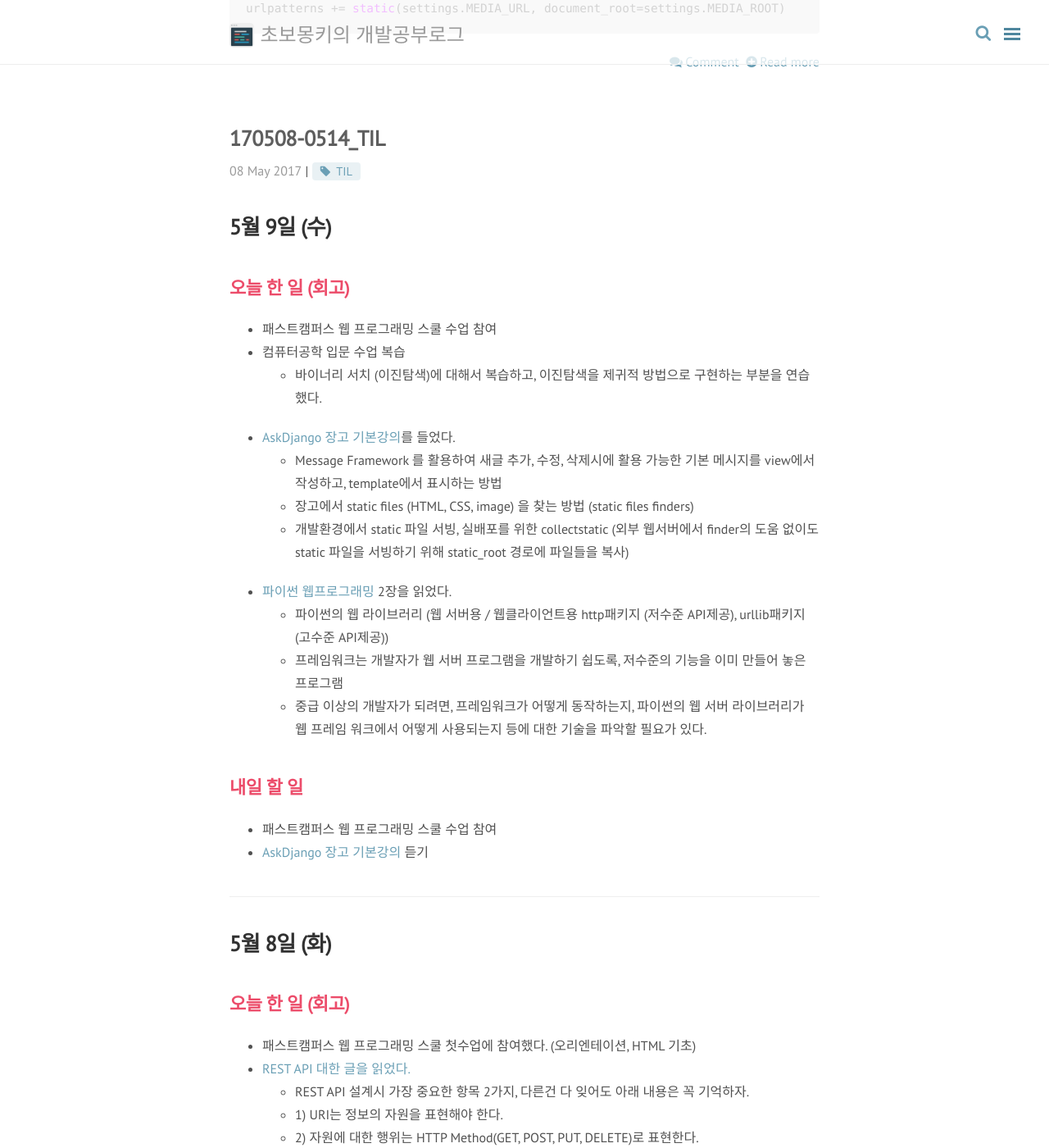
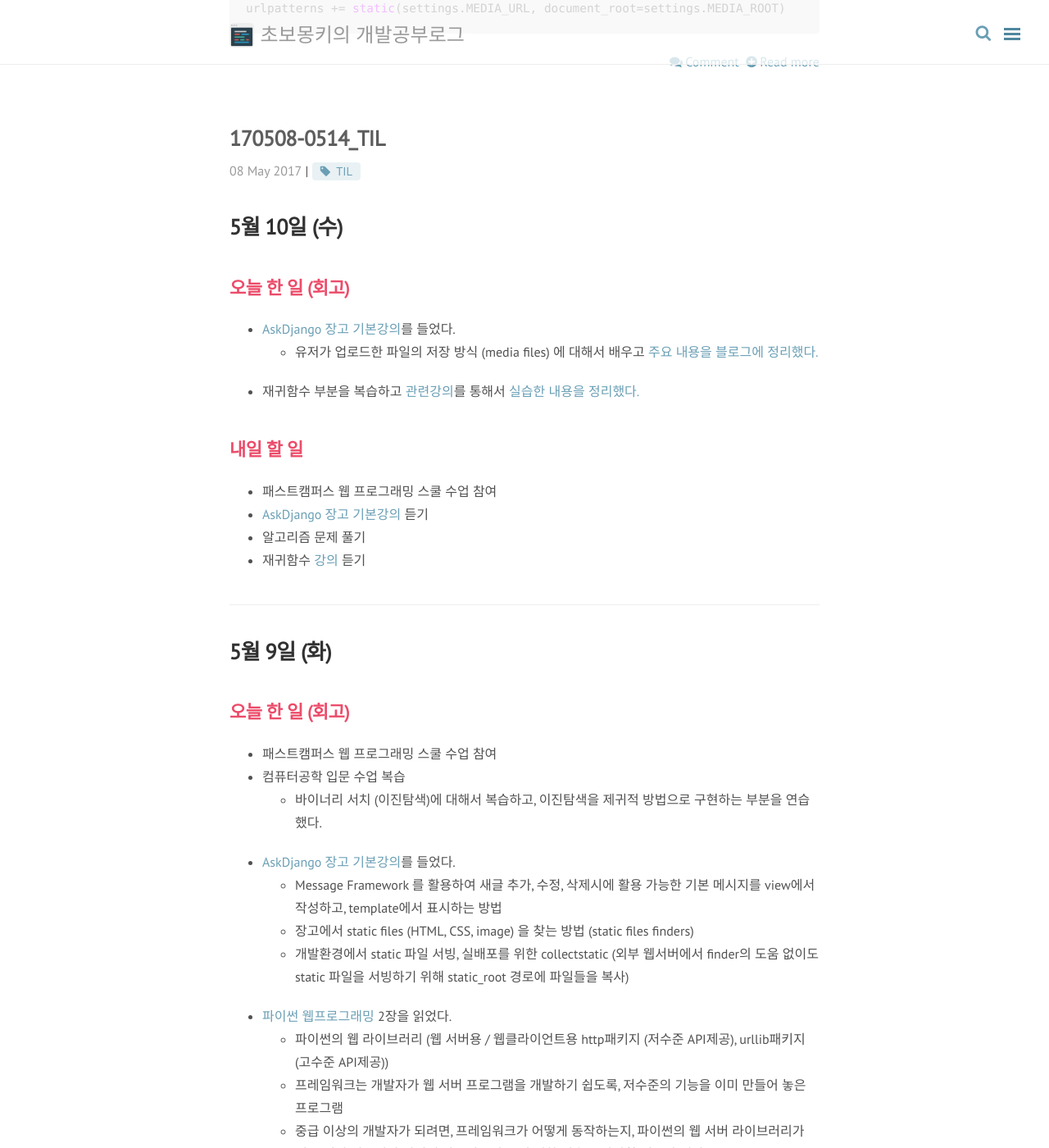
Before and after one commit to karlbishnu/.github.io, a Jekyll site: the page built from blog/index.html, in a window 1280 px wide and 1400 px high, scrolled down 4261 px. Shown: the whole window at 82% size. Built offline with Jekyll 4.4.1, drawn with Linux system fonts in a browser that asks for light colours; nearby versions of some CDN libraries; the list of posts is cut into pages by our own code; comment, search, counter and statistics services are not loaded.

Commit message:
add blog post

````diff
--- a/_posts/TIL(Today I Learned)/2017-05-08-05-14-TIL.md
+++ b/_posts/TIL(Today I Learned)/2017-05-08-05-14-TIL.md
@@ -6,7 +6,24 @@ permalink: /til/:year/:month/:day/:title/
 tags: [TIL]
 comments: true
 ---
-# 5월 9일 (수)
+# 5월 10일 (수)
+
+## 오늘 한 일 (회고)
+- [AskDjango 장고 기본강의](https://nomade.kr/vod/django/)를 들었다.
+	- 유저가 업로드한 파일의 저장 방식 (media files) 에 대해서 배우고 [주요 내용을 블로그에 정리했다.](https://wayhome25.github.io/django/2017/05/10/media-file/)
+- 재귀함수 부분을 복습하고 [관련강의](https://www.inflearn.com/course/%EC%95%8C%EA%B3%A0%EB%A6%AC%EC%A6%98-%EA%B0%95%EC%A2%8C/)를 통해서 [실습한 내용을 정리했다.](https://wayhome25.github.io/cs/2017/04/15/cs-16-1-recursion/)
+<!-- - [알고리즘 문제](https://codility.com/demo/results/trainingD2YE5N-7Y4/)를 풀려고 1시간 동안 시도 했지만 자꾸 일부 테스트에서 시간초과가 되었다. 결국 다른 사람 답안을 찾아보았는데, 비둘기집 원리 (pigeonhole principle) 를 응용해야 쉽게 풀 수 있는 문제였다.  -->
+
+
+## 내일 할 일
+- 패스트캠퍼스 웹 프로그래밍 스쿨 수업 참여
+- [AskDjango 장고 기본강의](https://nomade.kr/vod/django/) 듣기
+- 알고리즘 문제 풀기
+- 재귀함수 [강의]((https://www.inflearn.com/course/%EC%95%8C%EA%B3%A0%EB%A6%AC%EC%A6%98-%EA%B0%95%EC%A2%8C/)) 듣기
+
+---
+
+# 5월 9일 (화)
 
 ## 오늘 한 일 (회고)
 - 패스트캠퍼스 웹 프로그래밍 스쿨 수업 참여
--- /dev/null
+++ b/_posts/cs/2017-04-15-cs-16-1-recursion.md
@@ -0,0 +1,171 @@
+---
+layout: post
+title: 강의노트 15-1. 재귀함수(피보나치, 하노이의 탑, 최소공배수 등)
+category: 컴퓨터공학
+permalink: /cs/:year/:month/:day/:title/
+comments: true
+---
+> 패스트캠퍼스 컴퓨터공학 입문 수업을 듣고 중요한 내용을 정리했습니다. 개인공부 후 자료를 남기기 위한 목적임으로 내용 상에 오류가 있을 수 있습니다.
+
+
+# 재귀함수 (recursion)
+
+- 함수 정의 내에 같은 이름의 함수가 올 때 이를 재귀함수라 부른다.
+- 반드시 탈출조건이 있어야 [stack overflow](https://ko.wikipedia.org/wiki/%EC%8A%A4%ED%83%9D_%EC%98%A4%EB%B2%84%ED%94%8C%EB%A1%9C)를 방지할 수 있다.
+- 같은 행위가 반복될 때 재귀함수를 사용한다.
+
+## 예시 - 순차탐색
+
+```python
+def search(li, begin, end, target):
+    if begin>end:
+        return -1
+    elif target == li[begin]:
+        return begin
+    else:
+        return search(li, begin+1, end, target)
+
+li = [1,6,10,7,2,5]
+target = 10
+search(li, 0, 5, 10) # 2
+```
+
+## 예시 - 2진수 변환
+
+```python
+def print_binary(n):
+    if n<2:
+        print(n, end='')
+    else:
+        print_binary(n//2)
+        print(n%2,end='')
+
+print_binary(15) #1111
+```
+
+## 예시 - 배열의 합
+- li[0]에서 li[n-1] 까지의 합을 구하여 리턴
+- 재귀적 사고방식: li[n-1] + (li[n-2] 까지의 합) 을 구한다
+
+```python
+def sum(n, li):
+    if n<=0 or n >= len(li):
+        return 0
+    return li[n-1] + sum(n-1, li)
+```
+
+
+## 예시 - 0~n 까지의 합계 구하기
+
+```python
+def sum(n): # 이 함수의 목표는 0~n 까지의 합을 구하는 것이다
+    if n == 0: # n=0 이면 합은 0이다
+        return 0
+    return n + sum(n-1) # n이 0보다 크면 0에서 n 까지의 합은, n-1까지의 합에 n을 더한 것이다.
+
+sum(4) # 10
+```
+
+<center>
+ <figure>
+ <img src="/assets/post-img/cs/sum.png" alt="views">
+ <figcaption></figcaption>
+ </figure>
+ </center>
+
+
+
+## 예시 - 1~n 까지의 곱 구하기
+
+```python
+def factorial(n):
+    if n == 0:
+        return 1
+    return n * factorial(n-1)
+
+factorial(4)
+```
+
+<center>
+ <figure>
+ <img src="/assets/post-img/cs/factorial.png" alt="views">
+ <figcaption></figcaption>
+ </figure>
+ </center>
+
+
+
+
+## 예시 - x^n 구현
+
+```python
+def power(x, n):
+    if n == 0:
+        return 1
+    return x * power(x, n-1)
+
+power(2,10) # 1024
+```
+
+## 예시 - 피보나치 수열
+
+```python
+# 피보나치 수열의 index n의 값을 리턴
+# 피보나치 수열 : 1, 1, 2, 3, 5, 8, 13, 21, 34 ...
+def fibo(n):
+    # 재귀함수는 탈출조건이 꼭 필요하다.
+    if n == 0 or n == 1:
+        return 1
+    return fibo(n-2) + fibo(n-1)
+
+# index n까지의 피보나치 수열 구하기
+def fibo_list(n):
+    for i in range(n):
+        print(fibo(i), end= " ")
+```
+
+## 예시 - 최대공약수 (유클리드 호제법)
+- 참고: 두수의 곱을 최대공약수로 나누면 최소공배수가된다.
+
+```python
+def gcd(m, n):
+    if m < n:
+        m, n = n, m
+    if m % n == 0:
+        return n
+    else:
+        return gcd(n, m%n)
+
+print(gcd(48, 60)) # 12
+```
+
+## 예시 - 하노이 타워
+- [참고](http://ledgku.tistory.com/39)
+- A에 있는 n개의 원반 중 맨 아래에 있는 n번째 원반을 제외한 나머지 원반을 모두 B로 옮긴다.
+- A에 남은 하나의 원반을 C로 옮긴다.
+- B의 모든 원반을 C로 옮긴다.
+
+```python
+def hanoi(num, _from, _by, _to):
+    #탈출 조건
+    if num == 1:
+        print("{}에서 {}로 {} 번째 원반 이동".format(_from, _to, num))
+        return
+
+    hanoi(num-1, _from, _to, _by)
+    print("{}에서 {}로 {} 번째 원반 이동".format(_from, _to, num))
+    hanoi(num-1, _by, _from, _to)
+
+if __name__ == "__main__":
+    while 1:
+        numOfTray = int(input("원반의 개수를 입력하세요!(종료 : 0) :"))
+        if numOfTray == 0:
+            break
+        hanoi(numOfTray, 'A', 'B', 'C')
+
+```
+
+## 참고자료
+- [인프런 - 알고리즘강좌](https://www.inflearn.com/course/%EC%95%8C%EA%B3%A0%EB%A6%AC%EC%A6%98-%EA%B0%95%EC%A2%8C/)
+- [하노이타워](http://ledgku.tistory.com/39)
+- [생활코딩 자료구조](https://opentutorials.org/module/1335)
````
Also changed, not shown: other parts of _posts/TIL(Today I Learned)/2017-05-08-05-14-TIL.md (+1 -1 lines), assets/post-img/cs/factorial.png (added), assets/post-img/cs/sum.png (added).
